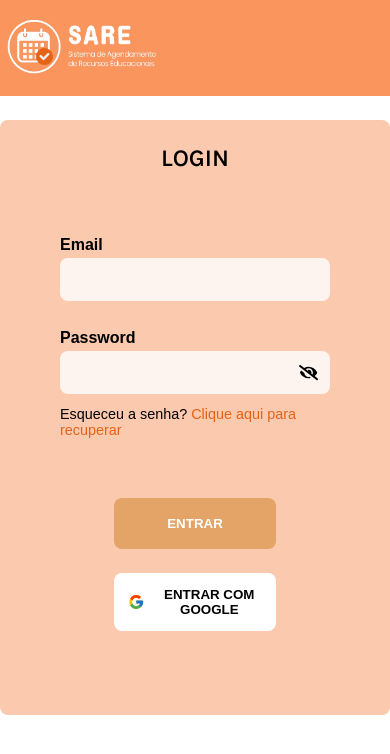
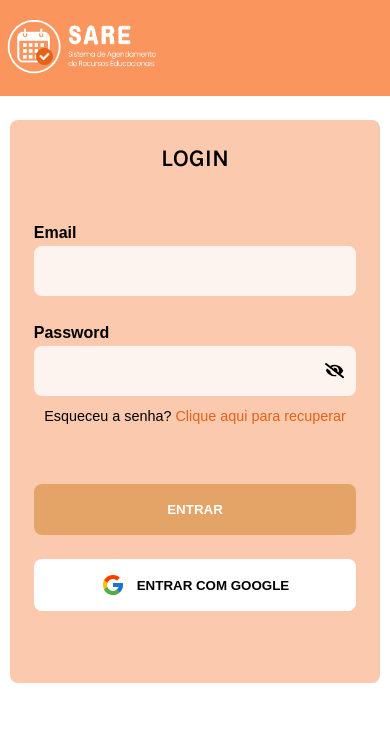
Before and after one commit to temik-if/SARE-FE, a Next.js app: page /login in a window 390 px wide. Shown: the top 754 px of the page. Built offline with nearby package versions, Linux system fonts and the light colour scheme; a web font is replaced by a local one.

Commit message:
feat(login): add media queries for responsivity

```diff
--- a/src/components/LoginForm/LoginForm.module.css
+++ b/src/components/LoginForm/LoginForm.module.css
@@ -12,9 +12,6 @@
   border-radius: 8px;
 }
 
-
-
-
 .form {
   width: 100%;
   padding: 36px;
@@ -26,8 +23,6 @@
   font-size: 24px;
   font-weight: 600;
 }
-
-
 
 .label {
   margin-top: 28px;
@@ -46,7 +41,8 @@
   transition: all 0.3s;
 }
 
-.input:hover, .input:focus {
+.input:hover,
+.input:focus {
   background-color: rgba(255, 255, 255, 1);
   color: black;
 }
@@ -97,7 +93,6 @@
   transition: all 0.3s;
 }
 
-
 .button__login {
   padding: 18px;
   margin-top: 48px;
@@ -139,3 +134,27 @@
   padding-left: 8px;
   align-self: flex-start;
 }
+
+@media (max-width: 576px) {
+  .container {
+    padding: 24px 0;
+    height: 100%;
+    width: 95%;
+  }
+
+  .form {
+    padding: 24px;
+  }
+
+  .input {
+    font-size: 1.2rem;
+  }
+
+  .resetPassword {
+    text-align: center;
+  }
+
+  .button {
+    width: 100%;
+  }
+}
```
Lines whose indentation alone changed are shown as unchanged.
